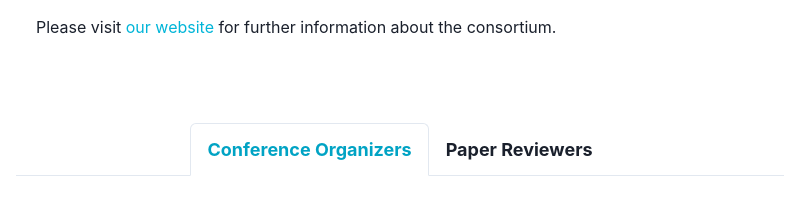
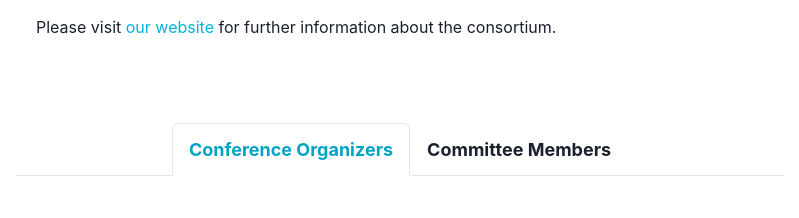
Before and after one commit to ktaroabobon/iccepm2024, a React (Create React App) app: page /about in a window 1280 px wide. Shown: the part 1140-1358 px from the top of the page, without its empty margins (240-1039 px from the left). Built offline with nearby package versions, Linux system fonts and the light colour scheme.

Commit message:
Update: Committee members info

```diff
--- a/src/components/SiteUpdateModal.tsx
+++ b/src/components/SiteUpdateModal.tsx
@@ -38,7 +38,7 @@ const UpdateInfoByTab: UpdateInfoByTab[] = [
       "\n" +
       "Technical Committee: Technical committee chairs to be announced soon.\n" +
       "\n" +
-      "List of academic paper reviewers - total 80 number of prominent academics and scholars worldwide to be announced soon.\n",
+      "List of academic Committee Members - total 80 number of prominent academics and scholars worldwide to be announced soon.\n",
   },
   {
     tab: "PROGRAM",
--- a/src/data/Reviewers.tsx
+++ b/src/data/Reviewers.tsx
@@ -61,7 +61,7 @@ export const TechnicalCommitteeMembers = [
   { name: "Dr. Jisoo Park", affiliation: "Indiana State University" },
   { name: "Dr. Man-Woo Park", affiliation: "Myongji University" },
   { name: "Dr. Rumiko Sasaki", affiliation: "University of Tokyo" },
-  { name: "Dr. Joonoh Seo", affiliation: "Hong Kong Polytechnic University" },
+  { name: "Dr. JoonOh Seo", affiliation: "Hong Kong Polytechnic University" },
   { name: "Dr. Kazuya Shide", affiliation: "Shibaura Institute of Technology" },
   { name: "Dr. Min Jae Suh", affiliation: "Sam Houston State University" },
   { name: "Dr. Arno Suzuki", affiliation: "Kyoto Tachibana University" },
@@ -111,4 +111,6 @@ export const OrganizingMembers = [
   { name: "Kazunori Katada", affiliation: "Ritsumeikan University" },
   { name: "Nao Shibata", affiliation: "West England University" },
   { name: "Dr. Koji Tanaka", affiliation: "Circle Field Associates Limited" },
+  { name: "Dr. JoonOh Seo", affiliation: "Hong Kong Polytechnic University" },
+  { name: "Bonsang Koo", affiliation: "" },
 ];
--- a/src/pages/About.tsx
+++ b/src/pages/About.tsx
@@ -56,14 +56,14 @@ const ConferenceOrganizers: React.FC = () => {
   );
 };
 
-const PaperReviewers: React.FC = () => {
+const CommitteeMembers: React.FC = () => {
   return (
     <>
       <Stack divider={<br />} width={"100%"}>
         <Box overflow={"auto"} w={"100%"} py={5}>
           <Stack divider={<br />} width={"100%"}>
             <Text as={"b"} fontSize="3xl">
-              List of Academic Paper Reviewers
+              List of Conference Organizing Committee Members
             </Text>
             <Text as={"b"} fontSize="2xl">
               Technical Committee Members
@@ -224,7 +224,7 @@ export const About: React.FC = () => {
                       <Text as={"b"}>Conference Organizers</Text>
                     </Tab>
                     <Tab>
-                      <Text as={"b"}>Paper Reviewers</Text>
+                      <Text as={"b"}>Committee Members</Text>
                     </Tab>
                   </TabList>
                   <TabPanels>
@@ -232,7 +232,7 @@ export const About: React.FC = () => {
                       <ConferenceOrganizers />
                     </TabPanel>
                     <TabPanel>
-                      <PaperReviewers />
+                      <CommitteeMembers />
                     </TabPanel>
                   </TabPanels>
                 </Tabs>
--- a/src/pages/Submission.tsx
+++ b/src/pages/Submission.tsx
@@ -54,7 +54,7 @@ const OPTION1EVENTS: Event[] = [
   },
   {
     name: "Camera-ready Submission",
-    date: "May 1, 2024",
+    date: "June 1, 2024",
   },
 ];
 
@@ -73,7 +73,7 @@ const OPTION2EVENTS: Event[] = [
   },
   {
     name: "Camera-ready Submission",
-    date: "May 1, 2024",
+    date: "June 1, 2024",
   },
 ];
 
```
